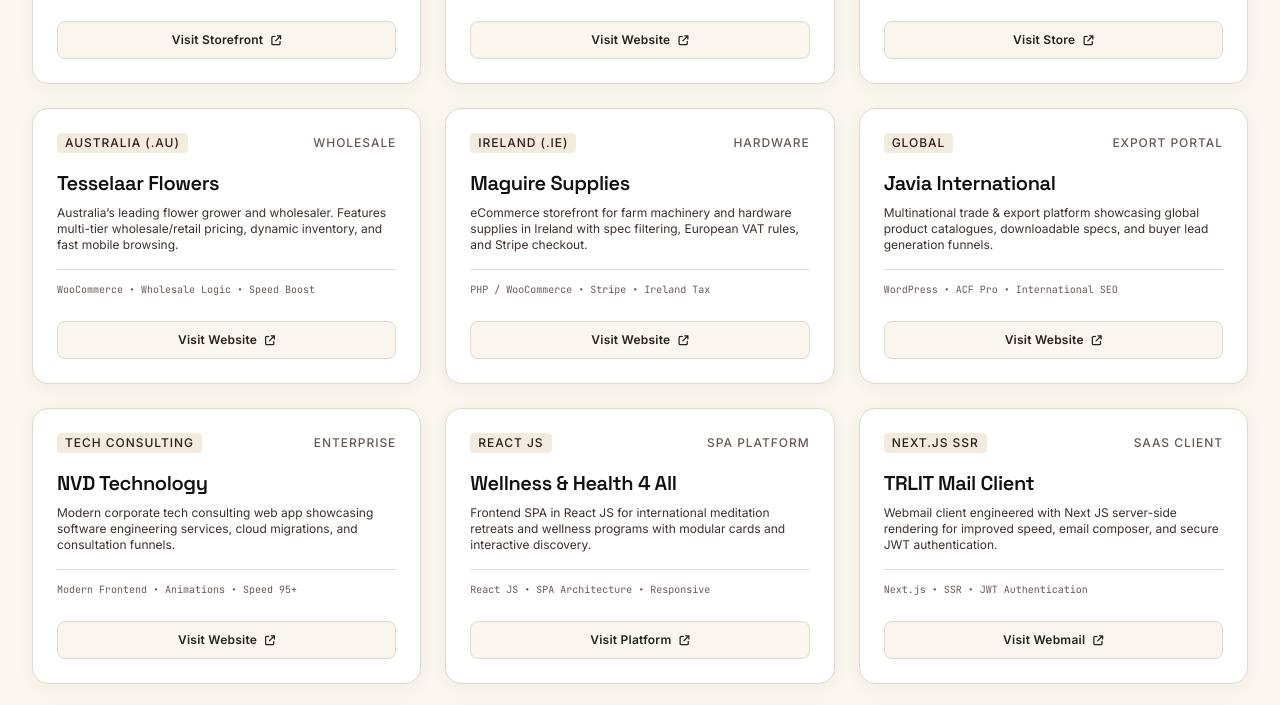
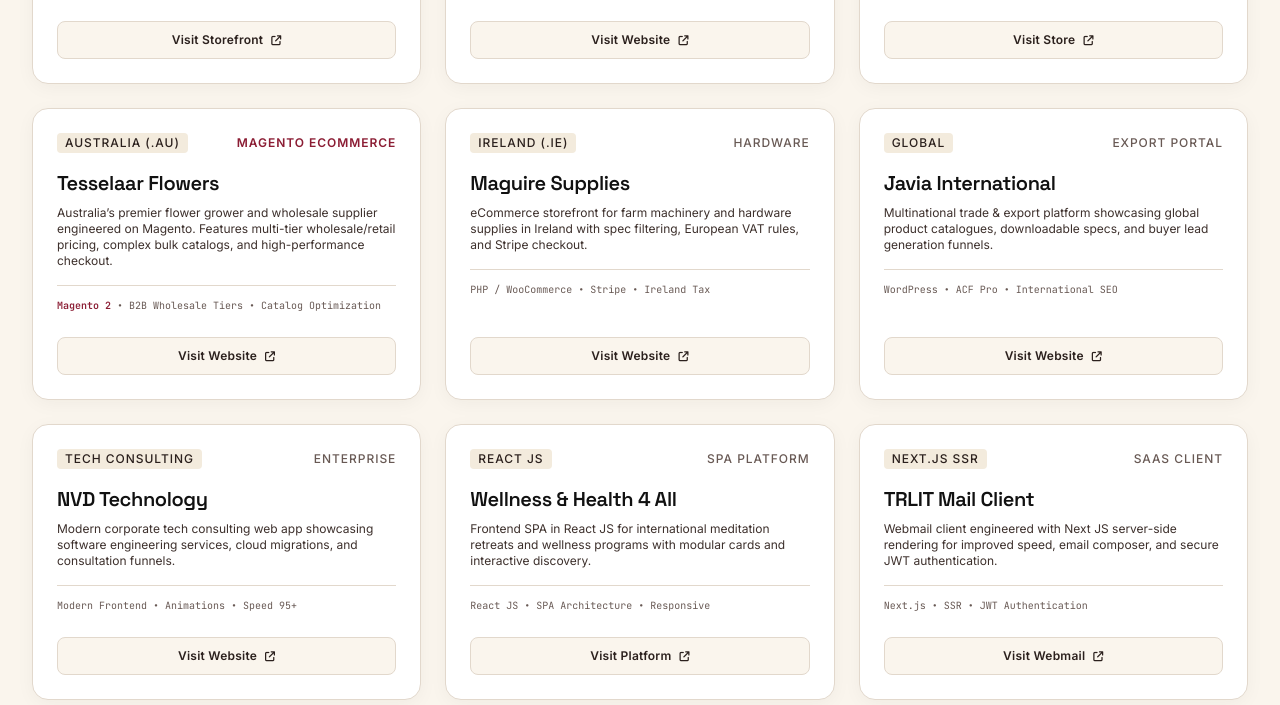
Before and after one commit to bhumika081/portfolio, a plain HTML site: page index.html in a window 1280 px wide. Shown: the part 5323-6028 px from the top of the page. Drawn offline with nearby package versions, Linux system fonts and the light colour scheme.

Commit message:
Update Tesselaar Flowers to Magento 2 eCommerce platform with B2B wholesale tiers

```diff
--- a/index.html
+++ b/index.html
@@ -887,18 +887,18 @@
       </div>
 
       <!-- 7. Tesselaar Flowers -->
-      <div class="project-card p-6 rounded-2xl bg-white border border-brand-taupeBorder card-shadow card-shadow-hover hover:border-brand-burgundy transition-all flex flex-col justify-between group" data-category="shopify wordpress">
+      <div class="project-card p-6 rounded-2xl bg-white border border-brand-taupeBorder card-shadow card-shadow-hover hover:border-brand-burgundy transition-all flex flex-col justify-between group" data-category="shopify">
         <div>
           <div class="flex items-center justify-between text-xs small-label text-brand-espressoMuted mb-4">
             <span class="px-2 py-0.5 rounded bg-brand-champagneWarm text-brand-espresso">AUSTRALIA (.AU)</span>
-            <span>WHOLESALE</span>
+            <span class="text-brand-burgundy font-semibold">MAGENTO ECOMMERCE</span>
           </div>
           <h3 class="section-heading text-xl text-brand-mceblack group-hover:text-brand-burgundy transition-colors">Tesselaar Flowers</h3>
           <p class="body-text text-xs text-brand-espressoLight mt-2">
-            Australia’s leading flower grower and wholesaler. Features multi-tier wholesale/retail pricing, dynamic inventory, and fast mobile browsing.
-          </p>
-          <div class="mt-4 pt-3 border-t border-brand-taupeBorder flex flex-wrap gap-1.5 font-mono text-[10px] text-brand-espressoMuted">
-            <span>WooCommerce</span> • <span>Wholesale Logic</span> • <span>Speed Boost</span>
+            Australia’s premier flower grower and wholesale supplier engineered on Magento. Features multi-tier wholesale/retail pricing, complex bulk catalogs, and high-performance checkout.
+          </p>
+          <div class="mt-4 pt-3 border-t border-brand-taupeBorder flex flex-wrap gap-1.5 font-mono text-[10px] text-brand-espressoMuted">
+            <span class="text-brand-burgundy font-semibold">Magento 2</span> • <span>B2B Wholesale Tiers</span> • <span>Catalog Optimization</span>
           </div>
         </div>
         <a href="https://tesselaarflowers.au/" target="_blank" class="mt-6 w-full py-2.5 rounded-lg bg-brand-champagne border border-brand-taupeBorder group-hover:bg-brand-burgundy group-hover:text-white group-hover:border-brand-burgundy text-brand-espresso text-xs btn-action text-center transition-all flex items-center justify-center gap-2">
```
Also changed, not shown: 1 other file.
